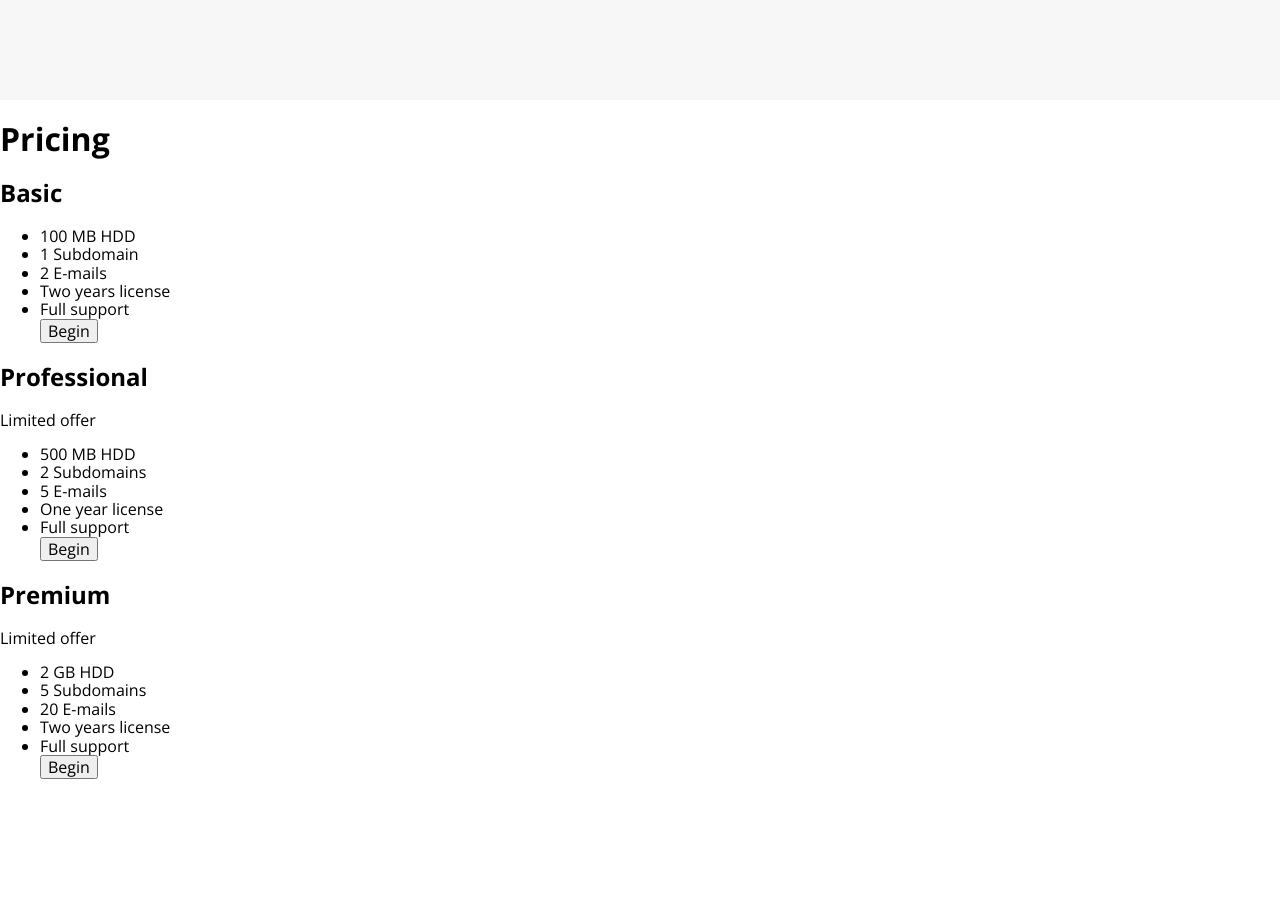
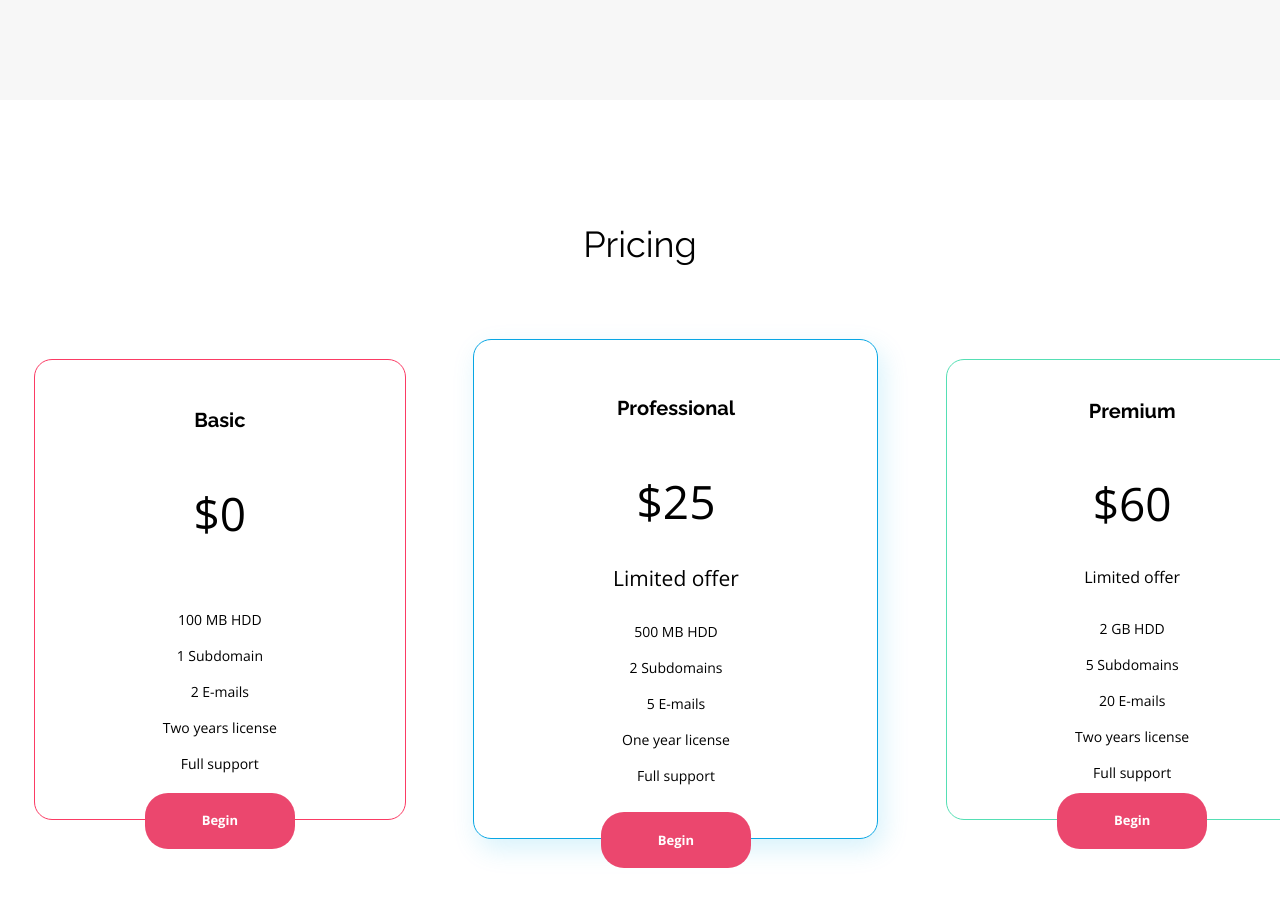
Before and after one commit to Wotwi/best_shop_, a plain HTML site: page index.html in a window 1280 px wide. Shown: the part 2960-3867 px from the top of the page. Before the commit the page ends 3755 px from the top, so only its background shows below. Drawn offline with nearby package versions, Linux system fonts and the light colour scheme.

Commit message:
finished pricing page

```diff
--- a/index.html
+++ b/index.html
@@ -42,17 +42,20 @@
     <div class="statistics__wrapper">
         <h2 class="statistics__title">The most popular sales platform in country</h2>
         <div class="statistics__element">
-            <div class="circle first__circle"><img src="./src/images/Person.svg" alt="" class="statistics__image statistics__image--first"></div>
+            <div class="circle first__circle"><img src="./src/images/Person.svg" alt=""
+                                                   class="statistics__image statistics__image--first"></div>
             <h4 class="statistics__subtitle">100000+</h4>
             <p class="statistics__text">daily entries</p>
         </div>
         <div class="statistics__element">
-            <div class="circle second__circle"><img src="./src/images/Eye.svg" alt="" class="statistics__image statistics__image--second"></div>
+            <div class="circle second__circle"><img src="./src/images/Eye.svg" alt=""
+                                                    class="statistics__image statistics__image--second"></div>
             <h4 class="statistics__subtitle">2000000+</h4>
             <p class="statistics__text">seen products every day</p>
         </div>
         <div class="statistics__element">
-            <div class="circle third__circle"><img src="./src/images/Catalog.svg" alt="" class="statistics__image statistics__image--third"></div>
+            <div class="circle third__circle"><img src="./src/images/Catalog.svg" alt=""
+                                                   class="statistics__image statistics__image--third"></div>
             <h4 class="statistics__subtitle">10000+</h4>
             <p class="statistics__text">added posts daily</p>
         </div>
@@ -65,7 +68,8 @@
         <div class="benefits__single benefits__single--notebook">
             <div class="benefits__text">
                 <h2 class="benefits__title">Be always first</h2>
-                <p class="benefits__description">Lorem ipsum dolor sit amet, consectetur adipiscing elit, sed do eiusmod tempor incididunt ut labore et dolore magna aliqua. Ut enim ad minim veniam.</p>
+                <p class="benefits__description">Lorem ipsum dolor sit amet, consectetur adipiscing elit, sed do eiusmod
+                    tempor incididunt ut labore et dolore magna aliqua. Ut enim ad minim veniam.</p>
             </div>
             <div class="benefits__image">
                 <img src="./src/images/Macbook2.png" alt="">
@@ -75,7 +79,8 @@
         <div class="benefits__single benefits__single--phone">
             <div class="benefits__text">
                 <h2 class="benefits__title">Your shop is where you are!</h2>
-                <p class="benefits__description">Lorem ipsum dolor sit amet, consectetur adipiscing elit, sed do eiusmod tempor incididunt ut labore et dolore magna aliqua. Ut enim ad minim veniam.</p>
+                <p class="benefits__description">Lorem ipsum dolor sit amet, consectetur adipiscing elit, sed do eiusmod
+                    tempor incididunt ut labore et dolore magna aliqua. Ut enim ad minim veniam.</p>
             </div>
             <div class="benefits__image">
                 <img src="./src/images/iPhone2.png" alt="">
@@ -86,7 +91,8 @@
             <div class="benefits__single benefits__single--solo">
                 <div class="benefits__text">
                     <h2 class="benefits__title">Increase recognition your brand!</h2>
-                    <p class="benefits__description">Lorem ipsum dolor sit amet, consectetur adipiscing elit, sed do eiusmod tempor incididunt ut labore et dolore magna aliqua. Ut enim ad minim veniam.</p>
+                    <p class="benefits__description">Lorem ipsum dolor sit amet, consectetur adipiscing elit, sed do
+                        eiusmod tempor incididunt ut labore et dolore magna aliqua. Ut enim ad minim veniam.</p>
                 </div>
             </div>
             <div class="benefits__single benefits__single--image">
@@ -97,23 +103,25 @@
 </section>
 
 <section class="pricing">
+
+    <h1 class="pricing__header">Pricing</h1>
     <div class="pricing__container container">
-
-        <h1 class="pricing__header">Pricing</h1>
-        <div class="pricing__box">
+        <div class="pricing__box pricing__box--left">
             <h2 class="pricing__box__version">Basic</h2>
+            <h2 class="pricing__box__price">$0</h2>
             <ul class="pricing__list">
                 <li>100 MB HDD</li>
                 <li>1 Subdomain</li>
                 <li>2 E-mails</li>
                 <li>Two years license</li>
                 <li>Full support</li>
-                <button class="pricing__box__btn">Begin</button>
             </ul>
+            <button class="pricing__box__btn">Begin</button>
         </div>
 
-        <div class="pricing__box">
+        <div class="pricing__box pricing__box--central">
             <h2 class="pricing__box__version">Professional</h2>
+            <h2 class="pricing__box__price">$25</h2>
             <pricing__box__subtitle>Limited offer</pricing__box__subtitle>
             <ul class="pricing__list">
                 <li>500 MB HDD</li>
@@ -121,12 +129,13 @@
                 <li>5 E-mails</li>
                 <li>One year license</li>
                 <li>Full support</li>
-                <button class="pricing__box__btn">Begin</button>
             </ul>
+            <button class="pricing__box__btn">Begin</button>
         </div>
 
-        <div class="pricing__box">
+        <div class="pricing__box pricing__box--right">
             <h2 class="pricing__box__version">Premium</h2>
+            <h2 class="pricing__box__price">$60</h2>
             <pricing__box__subtitle>Limited offer</pricing__box__subtitle>
             <ul class="pricing__list">
                 <li>2 GB HDD</li>
@@ -134,13 +143,14 @@
                 <li>20 E-mails</li>
                 <li>Two years license</li>
                 <li>Full support</li>
-                <button class="pricing__box__btn">Begin</button>
             </ul>
+            <button class="pricing__box__btn">Begin</button>
         </div>
 
     </div>
 </section>
 
 
+
 </body>
 </html>
--- a/src/css/styles.css
+++ b/src/css/styles.css
@@ -280,16 +280,93 @@ a {
 
 /*Below are css selectors for pricing page*/
 
-.pricing {}
+.pricing {
+    width: 100%;
+}
 
-.pricing .pricing__container {}
+.pricing .pricing__container {
+    display: flex;
+    justify-content: space-around;
+    align-items: center;
+    padding-bottom: 100px;
+}
 
-.pricing .pricing__container .pricing__header {}
+.pricing .pricing__header {
+    font-family: var(--font-raleway);
+    font-weight: 400;
+    font-size: 2.25rem;
+    text-align: center;
+    padding-top: 100px;
+    padding-bottom: 50px;
+}
 
-.pricing .pricing__container .pricing__box {}
+.pricing .pricing__container .pricing__box {
+    display: flex;
+    justify-content: center;
+    align-items: center;
+    flex-direction: column;
+    padding: 50px 50px;
+    border-radius: 18px;
+    position: relative;
+}
 
-.pricing .pricing__box .pricing__box__version {}
+.pricing .pricing__container .pricing__box--left {
+    border: 1px solid #FB3B64;
+    width: 23.25rem;
+    height: 28.8125rem;
+}
+.pricing .pricing__container .pricing__box--central {
+    border: 1px solid var(--color_primary);
+    box-shadow: 5px 10px 27px #07ACE629;
+    width: 25.3125rem;
+    height: 31.25rem;
+    font-size: 21px;
+}
+.pricing .pricing__container .pricing__box--right {
+    border: 1px solid var(--color_shape_second);
+    width: 23.25rem;
+    height: 28.8125rem;
+}
 
-.pricing .pricing__box .pricing__list {}
+.pricing .pricing__box .pricing__box__price {
+    font-family: var(--font-open-sans);
+    font-weight: 300;
+    font-size: 2.875rem;
+}
 
-.pricing .pricing__box .pricing__box__btn {}
+.pricing .pricing__box .pricing__box__version {
+    font-family: var(--font-raleway);
+    font-weight: 700;
+    font-size: 1.25rem;
+}
+
+.pricing .pricing__box .pricing__list {
+    font-family: var(--font-open-sans);
+    font-weight: 400;
+    font-size: 0.875rem;
+    text-align: center;
+    list-style: none;
+    display: flex;
+    flex-direction: column;
+    align-items: center;
+    padding: 0;
+}
+
+.pricing .pricing__box .pricing__list li {
+    margin-top: 20px;
+}
+
+.pricing .pricing__box .pricing__box__btn {
+    width: 9.375rem;
+    height: 3.5125rem;
+    background-color: #EB476E;
+    color: #fff;
+    border-radius: 23px;
+    border: none;
+    position: absolute;
+    bottom: -30px;
+    font-size: 13px;
+    font-weight: 700;
+}
+
+/*Below are css selectors for form page*/
```
